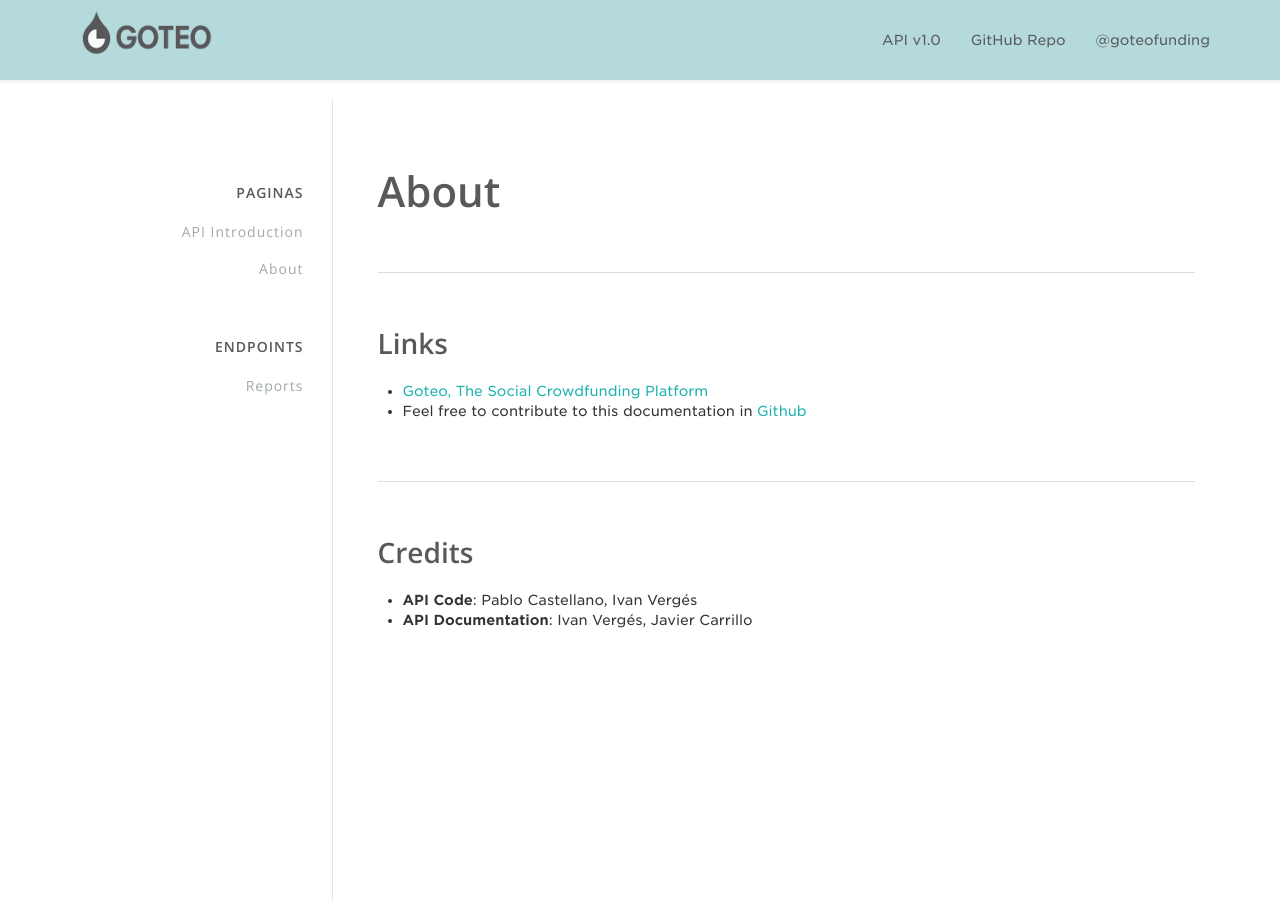
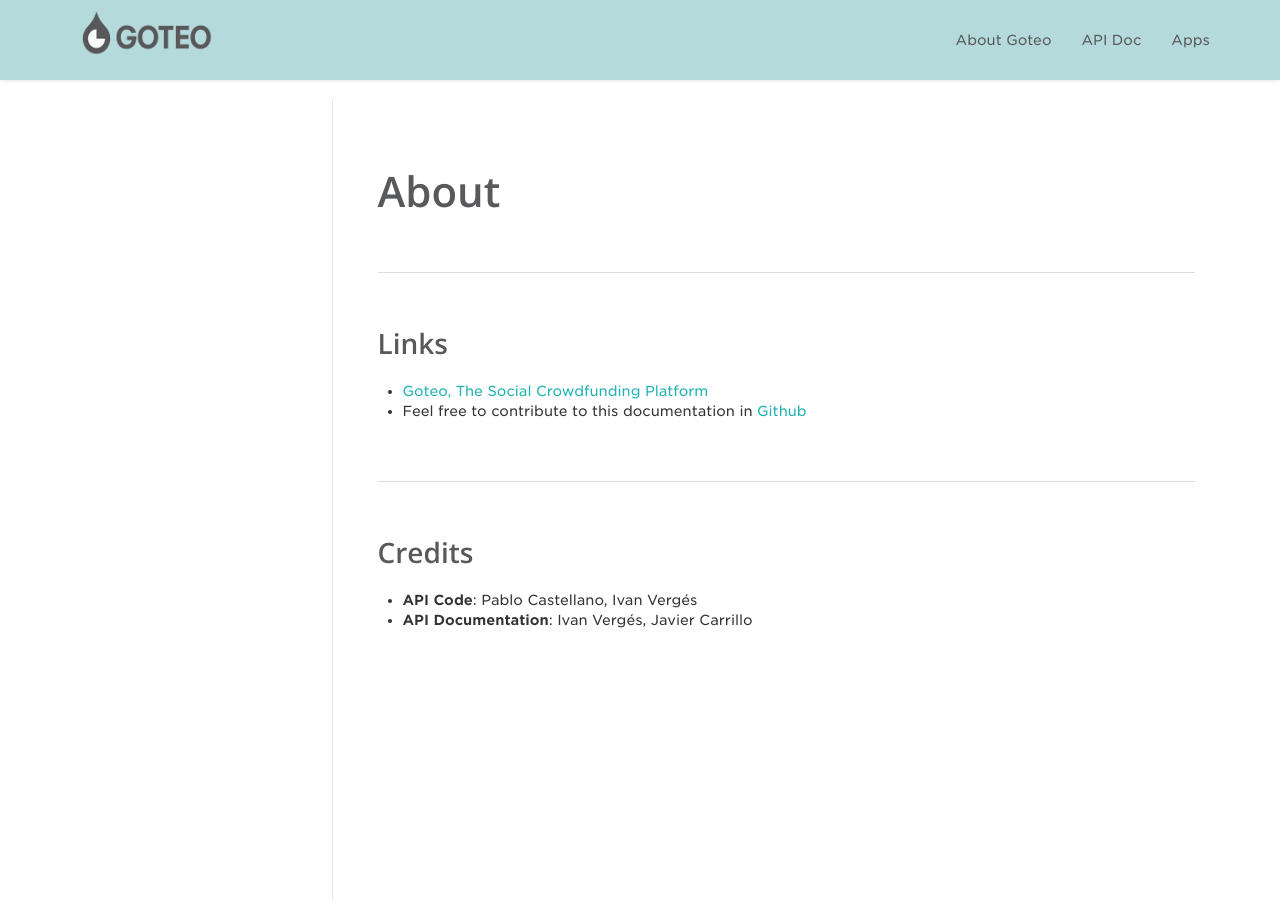
Before and after one commit to GoteoFoundation/goteo-api-doc, a Jekyll site: the page built from docs/about.md, in a window 1280 px wide and 900 px high. Built offline with Jekyll 4.4.1, drawn with Linux system fonts in a browser that asks for light colours; Markdown is read by kramdown in place of the engine named in the settings.

Commit message:
Modificación estructura docu. Creación página portada.

```diff
--- a/_includes/navbar.html
+++ b/_includes/navbar.html
@@ -11,14 +11,9 @@
       </button>
       <div class="nav-collapse collapse bs-navbar-collapse">
         <ul class="nav navbar-nav pull-right">
-          <li> <a href="{{ site.apiurl }}">API v1.0</a></li>
-          {% if site.github_url %}
-            <li> <a href="{{ site.github_url }}">GitHub Repo</a> </li>
-          {% endif %}
-
-          {% if site.twitter_username %}
-            <li>  <a href="https://twitter.com/{{ site.twitter_username }}">@{{ site.twitter_username }}</a> </li>
-          {% endif %}
+          <li><a href="/about-goteo">About Goteo</a></li>
+          <li><a href="/doc">API Doc</a></li>
+          <li><a href="/apps">Apps</a></li>
         </ul>
       </div>
     </div>
--- a/_includes/sidenav.html
+++ b/_includes/sidenav.html
@@ -1,10 +1,11 @@
 <div class="sidebar">
+ {% if 'apidoc' == page.group %}
   <span class="nav-section-title">
-    Paginas
+    API DOC
   </span>
   <ul class="nav nav-pills nav-stacked">
           {% for page in site.pages %}
-          {% if page.title and 'endpoint' != page.group %}
+          {% if 'apidoc' == page.group %}
           <li><a href="{{ page.url | prepend: site.baseurl }}">{{ page.title }}</a></li>
           {% endif %}
         {% endfor %}
@@ -19,4 +20,20 @@
           {% endif %}
         {% endfor %}
   </ul>
+  <span class="nav-section-title">
+    <a href="http://api.goteo.org/v1/api/spec.html" style="color:#58595B;">CONSOLE</a>
+  </span>
+  {% endif %}
+  {% if 'aboutgoteo' == page.group %}
+  <span class="nav-section-title">
+    ENDPOINTS
+  </span>
+  <ul class="nav nav-pills nav-stacked">
+          {% for page in site.pages %}
+          {% if 'aboutgoteo' == page.group %}
+          <li><a href="{{ page.url | prepend: site.baseurl }}">{{ page.title }}</a></li>
+          {% endif %}
+        {% endfor %}
+  </ul>
+  {% endif %}
 </div>
```
Also changed, not shown: docs/1_home.md (+1 -1 lines).
